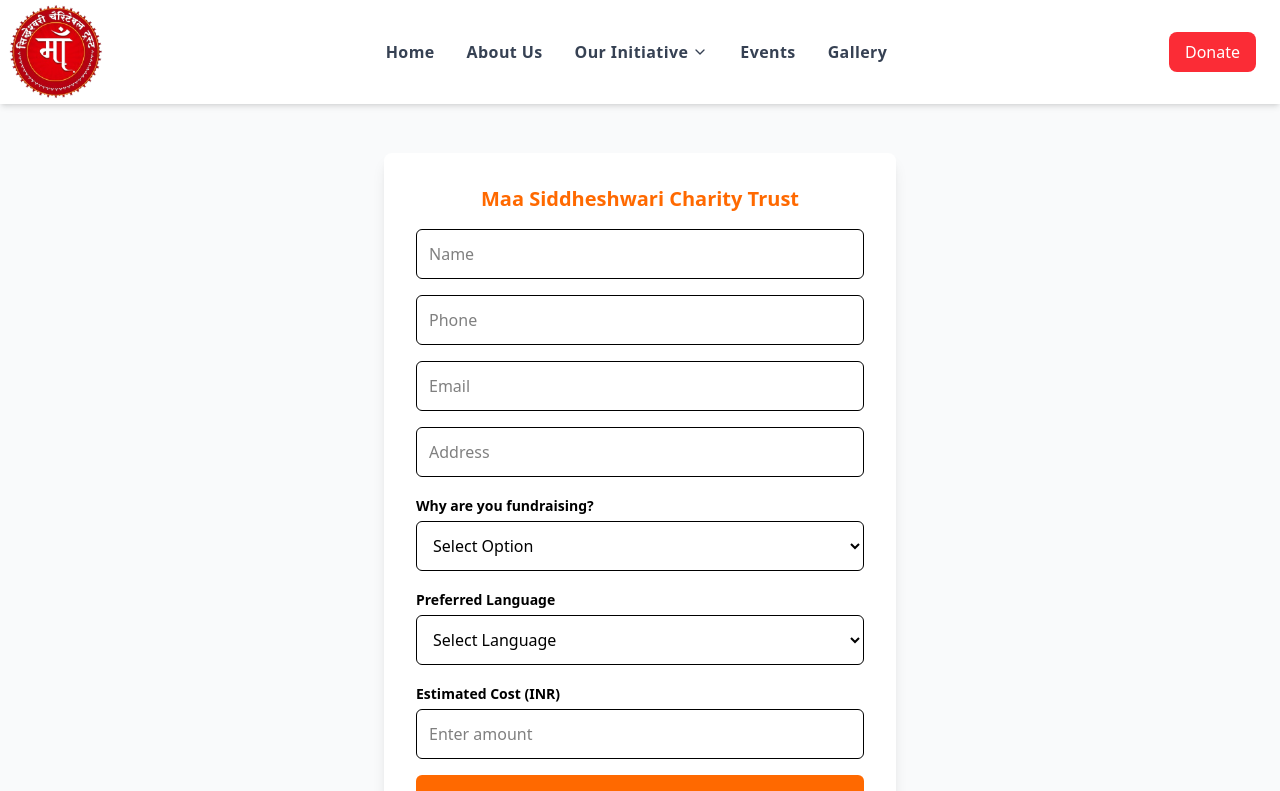
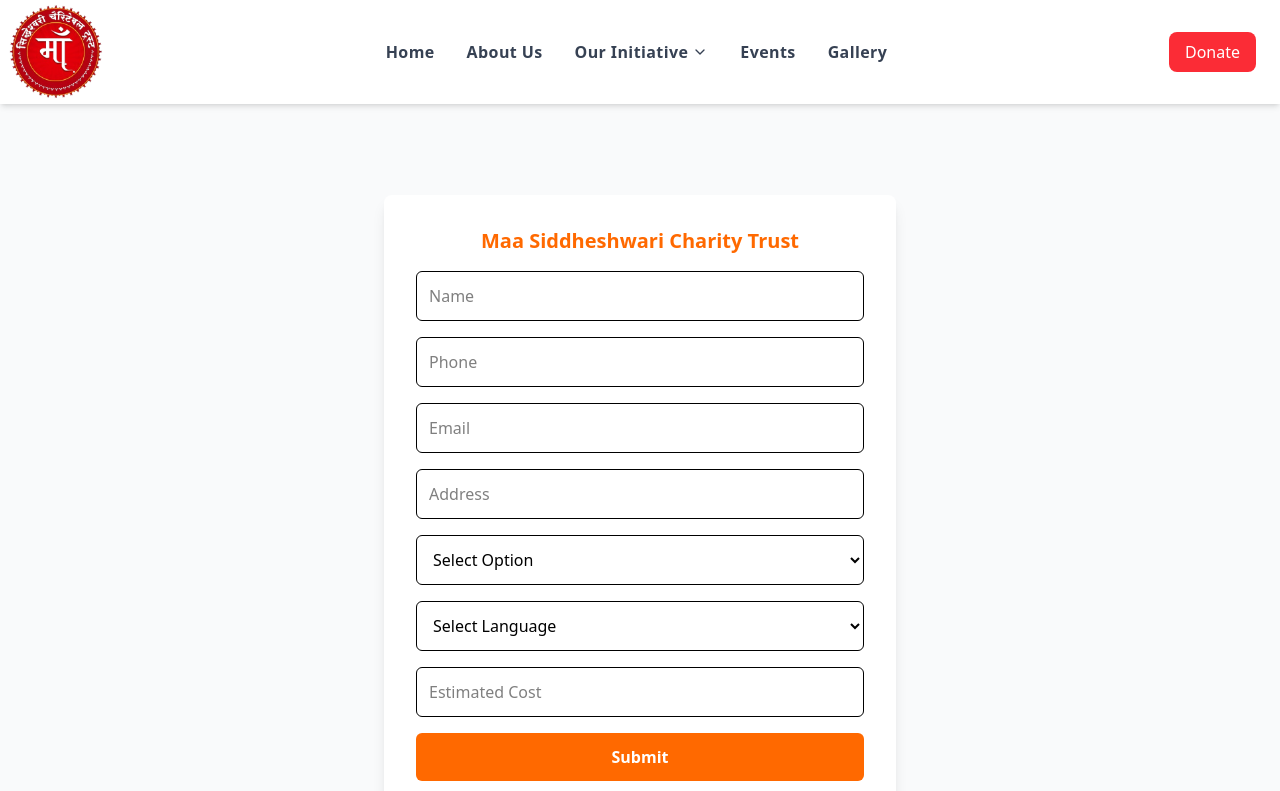
Before and after one commit to nikhil2438/Sedulous-charity-and-crowdfunding, a React (Vite) app: page /donationform in a window 1280 px wide. Shown: the top 791 px of the page. Built offline with nearby package versions, Linux system fonts and the light colour scheme.

Commit message:
updated Donation Form

```diff
--- a/src/components/DonationForm/DonationForm.jsx
+++ b/src/components/DonationForm/DonationForm.jsx
@@ -1,4 +1,5 @@
 import React, { useState } from "react";
+import { useNavigate } from "react-router-dom";
 
 function DonationForm() {
   const [formData, setFormData] = useState({
@@ -10,6 +11,8 @@
     language: "",
     estimatedCost: "",
   });
+
+  const navigate = useNavigate();
 
   const handleChange = (e) => {
     const { name, value } = e.target;
@@ -32,7 +35,6 @@
       amount: Number(formData.estimatedCost),
     };
 
-    // Validation
     if (!/^[0-9]{10}$/.test(payload.ContactNumber)) {
       alert("Please enter a valid 10-digit phone number.");
       return;
@@ -59,17 +61,11 @@
       }
 
       console.log("Donation submitted:", result);
-      alert("Donation submitted successfully!");
+      alert("Donation info saved. Redirecting to payment...");
 
-      // Clear the form
-      setFormData({
-        name: "",
-        phone: "",
-        email: "",
-        address: "",
-        fundraisingReason: "",
-        language: "",
-        estimatedCost: "",
+      // Redirect to payment with amount
+      navigate("/payment", {
+        state: { amount: payload.amount },
       });
     } catch (err) {
       console.error("Submission error:", err);
@@ -93,7 +89,7 @@
           placeholder="Name"
           value={formData.name}
           onChange={handleChange}
-          className="w-full p-3 border rounded-md focus:outline-none focus:ring-2 focus:ring-orange-500"
+          className="w-full p-3 border rounded-md"
           required
         />
 
@@ -104,7 +100,7 @@
           maxLength={10}
           value={formData.phone}
           onChange={handleChange}
-          className="w-full p-3 border rounded-md focus:outline-none focus:ring-2 focus:ring-orange-500"
+          className="w-full p-3 border rounded-md"
           required
         />
 
@@ -114,7 +110,7 @@
           placeholder="Email"
           value={formData.email}
           onChange={handleChange}
-          className="w-full p-3 border rounded-md focus:outline-none focus:ring-2 focus:ring-orange-500"
+          className="w-full p-3 border rounded-md"
           required
         />
 
@@ -124,19 +120,15 @@
           placeholder="Address"
           value={formData.address}
           onChange={handleChange}
-          className="w-full p-3 border rounded-md focus:outline-none focus:ring-2 focus:ring-orange-500"
+          className="w-full p-3 border rounded-md"
           required
         />
 
-        <div>
-          <label className="text-sm font-semibold">
-            Why are you fundraising?
-          </label>
         <select
           name="fundraisingReason"
           value={formData.fundraisingReason}
           onChange={handleChange}
-            className="w-full mt-1 p-3 border rounded-md focus:outline-none focus:ring-2 focus:ring-orange-500"
+          className="w-full p-3 border rounded-md"
           required
         >
           <option value="">Select Option</option>
@@ -146,15 +138,12 @@
           <option value="Women Empowerment">Women Empowerment</option>
           <option value="Charity">Donation For Temple</option>
         </select>
-        </div>
 
-        <div>
-          <label className="text-sm font-semibold">Preferred Language</label>
         <select
           name="language"
           value={formData.language}
           onChange={handleChange}
-            className="w-full mt-1 p-3 border rounded-md focus:outline-none focus:ring-2 focus:ring-orange-500"
+          className="w-full p-3 border rounded-md"
           required
         >
           <option value="">Select Language</option>
@@ -162,24 +151,20 @@
           <option value="Hindi">Hindi</option>
           <option value="Tamil">Tamil</option>
         </select>
-        </div>
 
-        <div>
-          <label className="text-sm font-semibold">Estimated Cost (INR)</label>
         <input
           type="number"
           name="estimatedCost"
+          placeholder="Estimated Cost"
           value={formData.estimatedCost}
           onChange={handleChange}
-            className="w-full mt-1 p-3 border rounded-md focus:outline-none focus:ring-2 focus:ring-orange-500"
-            placeholder="Enter amount"
+          className="w-full p-3 border rounded-md"
           required
         />
-        </div>
 
         <button
           type="submit"
-          className="w-full bg-orange-500 text-white py-3 rounded-md font-semibold hover:bg-orange-600 transition"
+          className="w-full bg-orange-500 text-white py-3 rounded-md font-semibold hover:bg-orange-600"
         >
           Submit
         </button>
```
Lines whose indentation alone changed are shown as unchanged.
